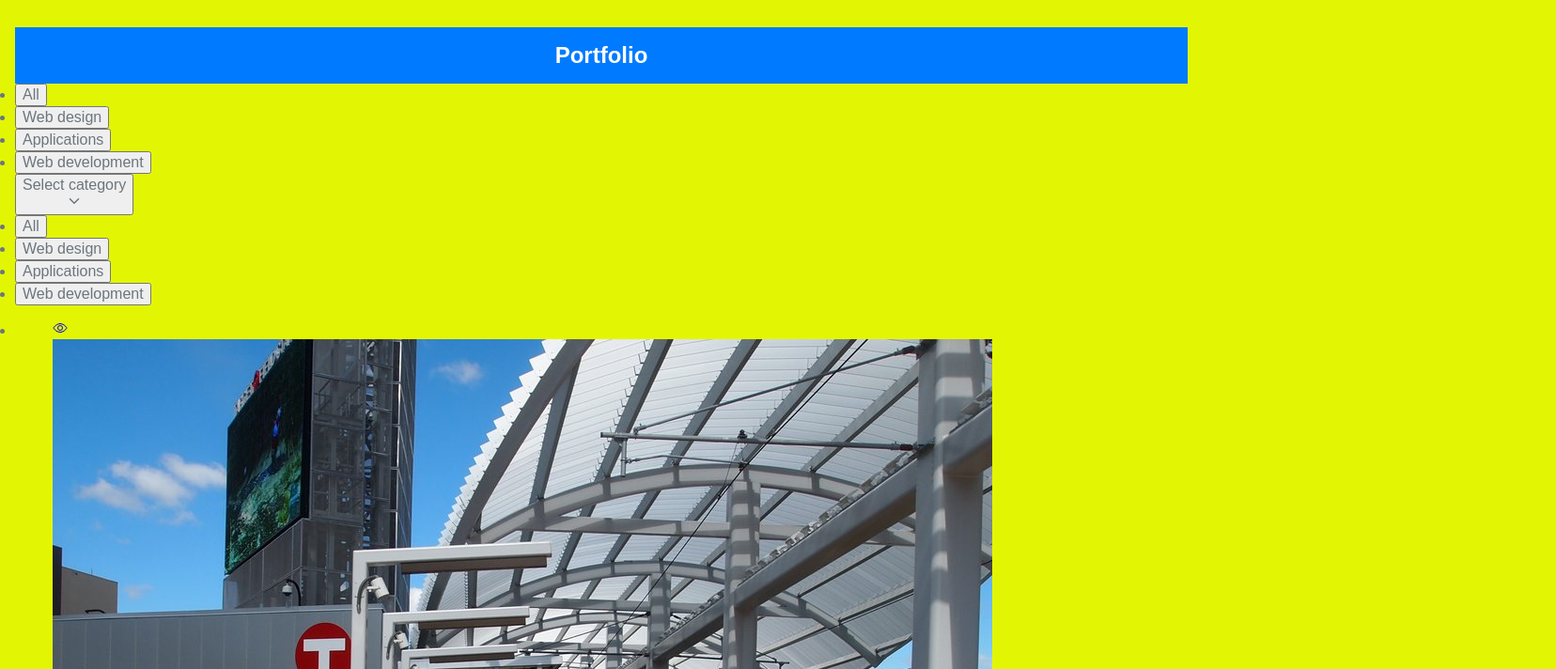
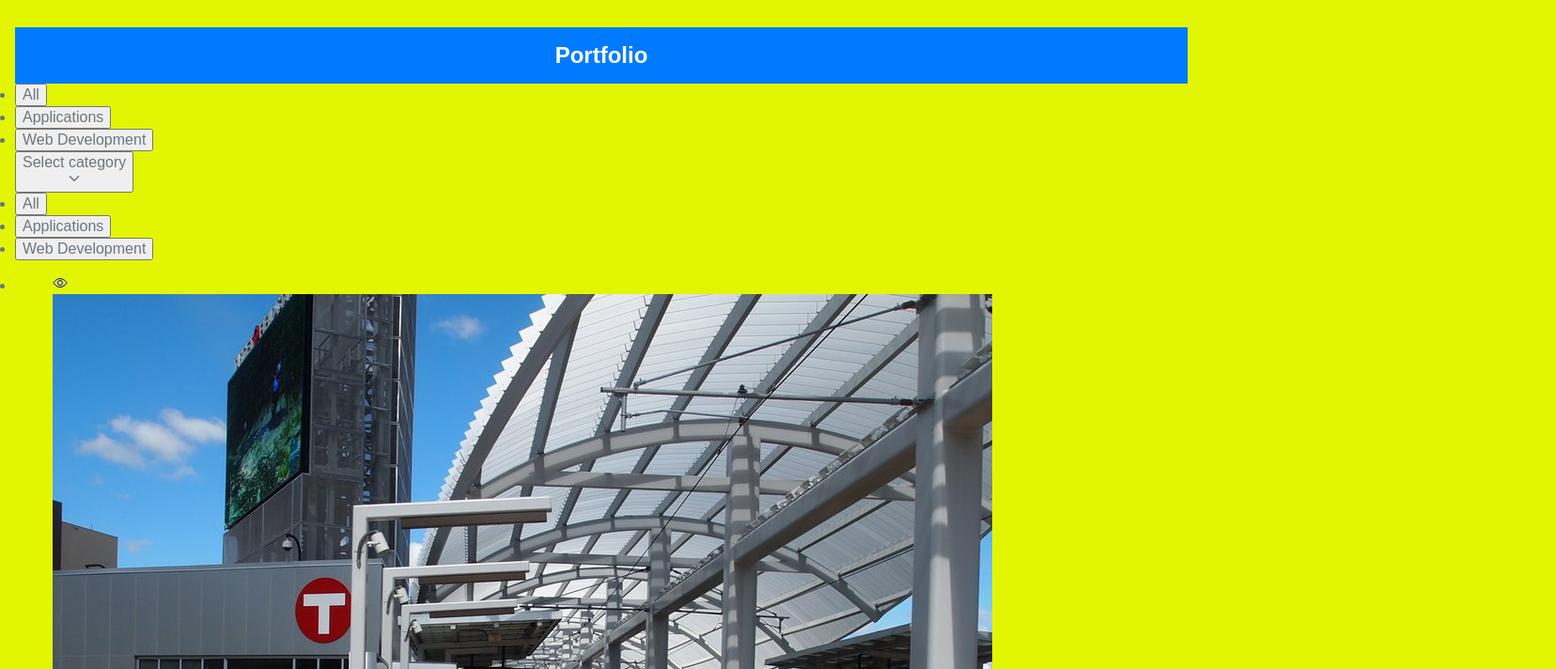
Before and after one commit to Russ-Rich/CodeFolio, a plain HTML site: page index.html in a window 1280 px wide. Shown: the part 2416-3128 px from the top of the page at 94% size, 1656 px wide, since content can reach past the window. Drawn offline with nearby package versions, Linux system fonts and the light colour scheme; files that its build step writes are made by us from their sources.

Commit message:
update style.css and index.html

```diff
--- a/css/style.css
+++ b/css/style.css
@@ -756,7 +756,7 @@ main {
 .project-list {
 	display: grid;
 	grid-template-columns: 1fr;
-	gap: 30px;
+	gap: 5px;
 	margin-bottom: 10px;
 }
 
--- a/index.html
+++ b/index.html
@@ -264,13 +264,10 @@
                   <button class="active" data-filter-btn>All</button>
                 </li>
                 <li class="filter-item">
-                  <button data-filter-btn>Web design</button>
-                </li>
-                <li class="filter-item">
                   <button data-filter-btn>Applications</button>
                 </li>
                 <li class="filter-item">
-                  <button data-filter-btn>Web development</button>
+                  <button data-filter-btn>Web Development</button>
                 </li>
               </ul>
               <div class="filter-select-box">
@@ -285,13 +282,10 @@
                     <button data-select-item>All</button>
                   </li>
                   <li class="select-item">
-                    <button data-select-item>Web design</button>
-                  </li>
-                  <li class="select-item">
                     <button data-select-item>Applications</button>
                   </li>
                   <li class="select-item">
-                    <button data-select-item>Web development</button>
+                    <button data-select-item>Web Development</button>
                   </li>
                 </ul>
               </div>
@@ -314,7 +308,7 @@
                       <div class="project-item-icon-box">
                         <ion-icon name="eye-outline"></ion-icon>
                       </div>
-                      <img src="images/quizgame.jpg" alt="orizon" loading="lazy">
+                      <img src="images/quizgame.jpg" alt="Quiz Game" loading="lazy">
                     </figure>
                     <h3 class="project-title">Quiz Game</h3>
                     <p class="project-category">Applications</p>
@@ -326,10 +320,10 @@
                       <div class="project-item-icon-box">
                         <ion-icon name="eye-outline"></ion-icon>
                       </div>
-                      <img src="images/pexels-rdne-stock-project-8581063.jpg" alt="quizgame" loading="lazy">
+                      <img src="images/pexelstodo.jpg" alt="To-Do list" loading="lazy">
                     </figure>
-                    <h3 class="project-title">Fundo</h3>
-                    <p class="project-category">Web design</p>
+                    <h3 class="project-title">To-Do List</h3>
+                    <p class="project-category">Application</p>
                   </a>
                 </li>
                 <li class="project-item active" data-filter-item data-category="applications">
```
Also changed, not shown: images/pexelstodo.jpg (added).
